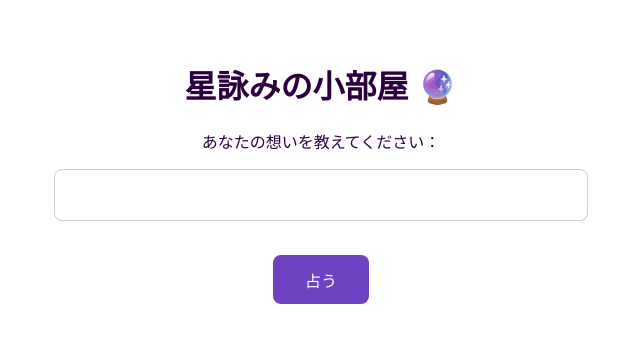
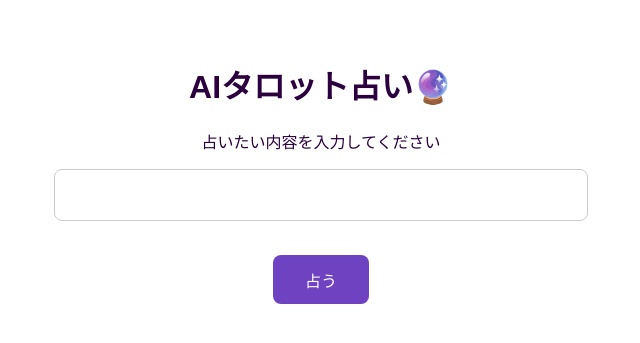
Before and after one commit to mary3711/gpt-tarot-bot, a Flask app: page / in a window 1280 px wide. Shown: the top 343 px of the page, without its empty margins (319-959 px from the left). Run offline with Flask 3, Linux system fonts and the light colour scheme.

Commit message:
Update index.html

```diff
--- a/templates/index.html
+++ b/templates/index.html
@@ -3,7 +3,7 @@
 <head>
   <meta charset="UTF-8" />
   <meta name="viewport" content="width=device-width, initial-scale=1.0">
-  <title>星詠みの小部屋 🔮</title>
+  <title>AIタロット占い 🔮</title>
   <style>
     body {
       background-color: #ffffff;
@@ -65,15 +65,15 @@
   </style>
 </head>
 <body>
-  <h1>星詠みの小部屋 🔮</h1>
+  <h1>AIタロット占い🔮</h1>
   <form method="POST" onsubmit="showOverlay()">
-    <p>あなたの想いを教えてください：</p>
+    <p>占いたい内容を入力してください</p>
     <input type="text" name="question" required>
     <br>
     <button type="submit">占う</button>
   </form>
 
-  <div class="overlay" id="loadingOverlay">🔮 鑑定中です…しばらくお待ちください</div>
+  <div class="overlay" id="loadingOverlay">🔮 鑑定中です…</div>
 
   {% if reply %}
     {% if card_image %}
```
